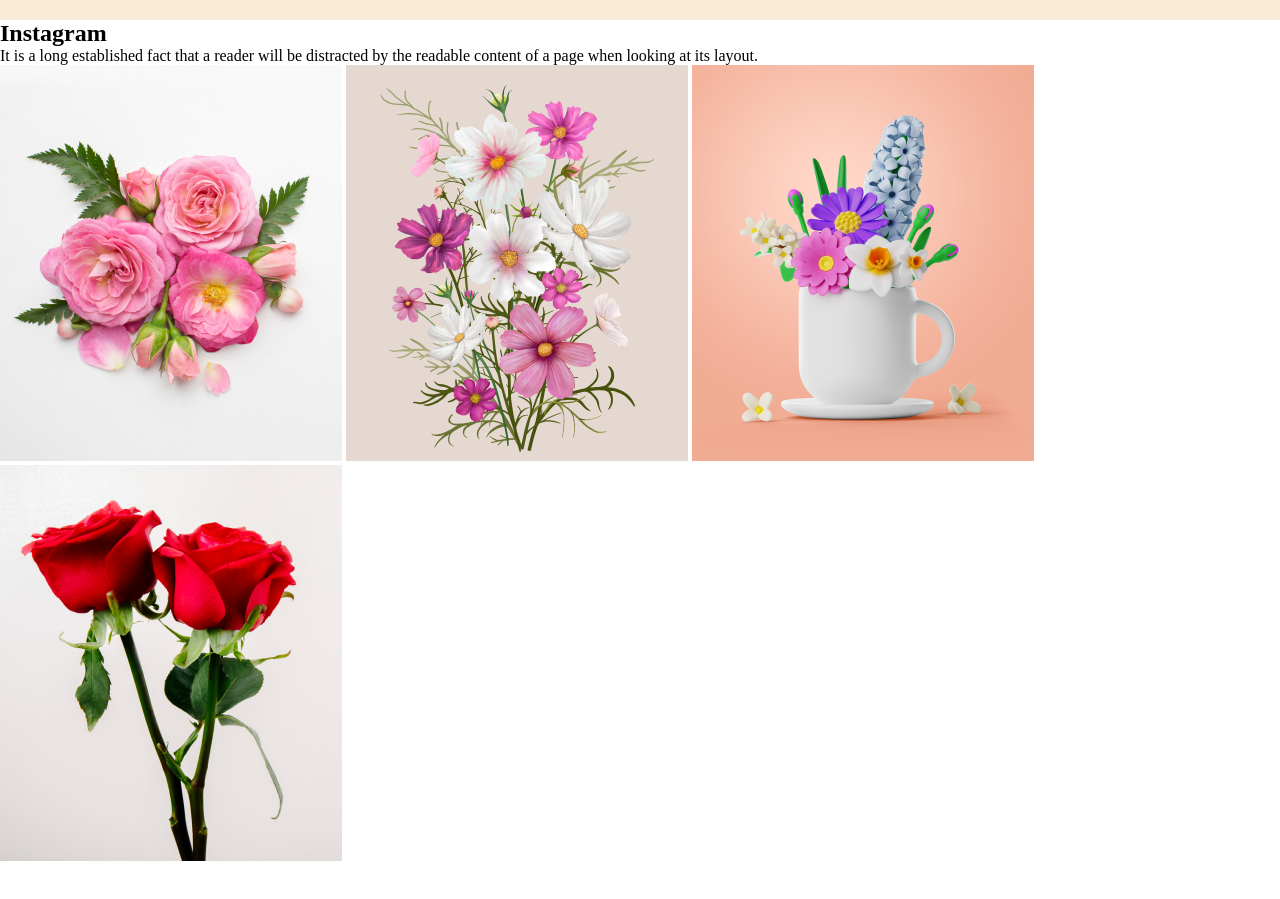
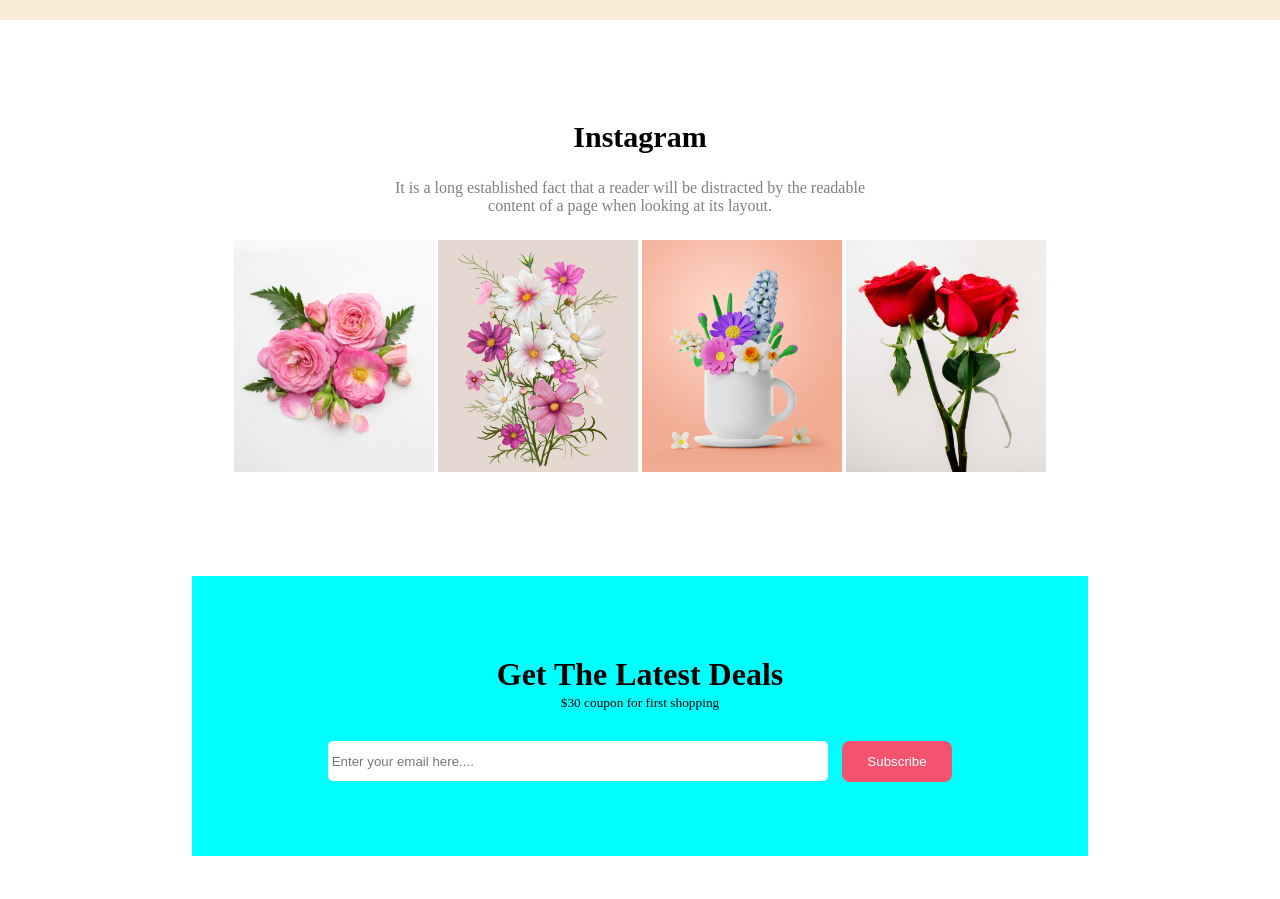
Before and after one commit to SakibGit1/First-Asignment, a plain HTML site: page index.html in a window 1280 px wide. Shown: the part 1400-2299 px from the top of the page. Before the commit the page ends 2265 px from the top, so only its background shows below. Drawn offline with Linux system fonts and the light colour scheme.

Commit message:
comment sect

```diff
--- a/index.html
+++ b/index.html
@@ -55,21 +55,31 @@
         <section>
             <div class="instagram-section">
                 <div class="insta-up">
-                    <h2>Instagram</h2>
-                    <p>It is a long established fact that a reader will be distracted by the readable
+                    <h2 class="hot-title">Instagram</h2>
+                    <p class="primary-desc">It is a long established fact that a reader will be distracted by the readable
                         content of a page when looking at its layout.</p>
                 </div>
                 <div class="insta-imgages">
                     <div class="insta-box">
-                        <img src="Flower Asset/Flower 01.png" alt="">
-                        <img src="Flower Asset/Rectangle 4.png" alt="">
-                        <img src="Flower Asset/Rectangle 5.png" alt="">
-                        <img src="Flower Asset/Rectangle 6.png" alt="">
+                        <img class="insta-img" src="Flower Asset/Flower 01.png" alt="">
+                        <img class="insta-img" src="Flower Asset/Rectangle 4.png" alt="">
+                        <img class="insta-img" src="Flower Asset/Rectangle 5.png" alt="">
+                        <img class="insta-img" src="Flower Asset/Rectangle 6.png" alt="">
                     </div>
 
                 </div>
             </div>
         </section>
+        <div class="comment-section">
+            <div class="comment-up">
+                <h1>Get The Latest Deals</h1>
+                <p><small>$30 coupon for first shopping</small></p>
+            </div>
+            <div class="comment-down">
+                <input class="Email" type="email" placeholder=" Enter your email here....">
+                <button class="btn-primary">Subscribe</button>
+            </div>
+        </div>
     </main>
     <footer>
 
--- a/style.css
+++ b/style.css
@@ -111,3 +111,77 @@
 .hot-left{
     padding-top: 70px;
 }
+/* Instagram section */
+
+.instagram-section{
+    text-align: center;
+    border: none;
+    margin-top: 100px;
+    margin-bottom: 100px;
+
+}
+.insta-img{
+    width: 200px;
+    padding-top: 25px;
+}
+/* .insta-box{
+    margin-right: 30px;
+} */
+.insta-up{
+    /* justify-content: center; */
+    align-items: center;
+    text-align: center;
+    /* display: flex; */
+
+}
+.insta-imgages{
+    border: none;
+    display: flex;
+    justify-content: center;
+    /* gap: 50px; */
+    /* margin-right: 20px; */
+    /* padding-left: 20px; */
+}
+.primary-desc{
+    width: 500px;
+    margin-left: 380px;
+    color: gray;
+    /* text-align: center; */
+    padding-top: 25px;
+}
+
+/* Comment Section */
+
+.comment-section{
+    width: 70%;
+    height: 280px;
+    margin: auto;
+    margin-bottom: 100px;
+    /* background-image: url('') */
+    background-color: aqua;
+    background-position: center;
+    /* padding: 20px; */
+    /* display: flex; */
+    align-items: center;
+    justify-content:center;
+
+}
+.comment-up{
+    align-items: center;
+    justify-content: center;
+    text-align: center;
+    padding-top: 80px;
+}
+.comment-down{
+    align-items: center;
+    justify-content: center;
+    text-align: center;
+    padding-top: 30px;
+}
+.Email{
+    height: 40px;
+    width: 500px;
+    border: none;
+    border-radius: 5px;
+    margin-right:  10px;
+}
```
